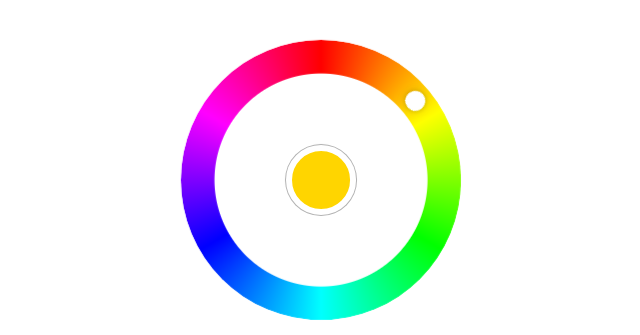
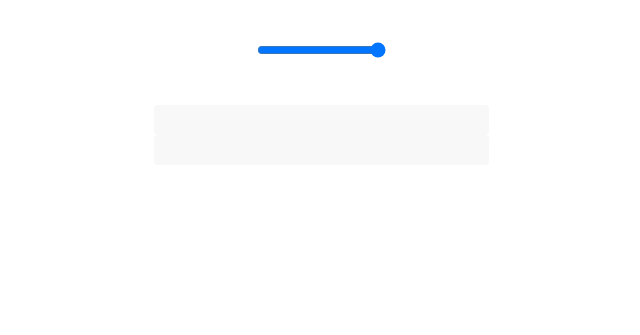
Before and after one commit to mier-design/colored-pin, a plain HTML site: page index.html in a window 1280 px wide. Shown: the top 335 px of the page, without its empty margins (319-959 px from the left). Drawn offline with nearby package versions, Linux system fonts and the light colour scheme.

Commit message:
Add files via upload

```diff
--- a/index.html
+++ b/index.html
@@ -2,49 +2,27 @@
 <html>
     <head>
         <script src="./assets/scripts/vue.js"></script>
-        <script src="./assets/scripts/script.js"></script>
+        <script src="https://code.jquery.com/jquery-3.5.1.min.js"></script>
         <script src="./assets/scripts/vue-color.js"></script>
         <link rel="stylesheet" href="./assets/style/vue-color.css"/>
         <link rel="stylesheet" href="./assets/style/style.css"></style>
     </head>
     <body>
         <div id="app">
-            <color-picker v-bind="color" @input="onInput"></color-picker>
+            <div class='debug'>
+                <color-picker v-bind="color" @input="onInput"></color-picker>
+            </div>
+            <div class="container">
+                <div class="brightness-box">
+                    <i class="far fa-sun"></i>
+                    <input @input="saturationset" type="range" id="range" min="40" max="100" value="100">
+                    <i class="fas fa-sun"></i>
+                </div>
+            </div>
             <h1 v-text="msg"></h1>
+            <pre v-text="JSON.stringify(color, null, 4)"></pre>
             <pre v-text="JSON.stringify(information, null, 4)"></pre>
         </div>
-        <script>
-            var ColorPicker = VueColorPicker;
-
-            Vue.createApp({
-                components: {
-                    ColorPicker: ColorPicker,
-                },
-                setup() {
-                    const color = Vue.reactive({
-                        pin: "ffd500",
-                        hue: 50,
-                        saturation: 100,
-                        luminosity: 50,
-                        alpha: 1,
-                    });
-                    const information = Vue.reactive({
-                        username: "mier",
-                        pin: "ffd500",
-                        type: "admin",
-                    });
-
-                    return {
-                        msg: 'information:',
-                        information,
-                        onInput(hue) {
-                            color.hue = hue;
-                            color.pin = hslToHex(hue, color.saturation, color.luminosity);
-                            information.pin = hslToHex(hue, color.saturation, color.luminosity);
-                        },
-                    };
-                },
-            }).mount('#app');
-        </script>
+        <script src="./assets/scripts/script.js"></script>
     </body>
 </html>
```
